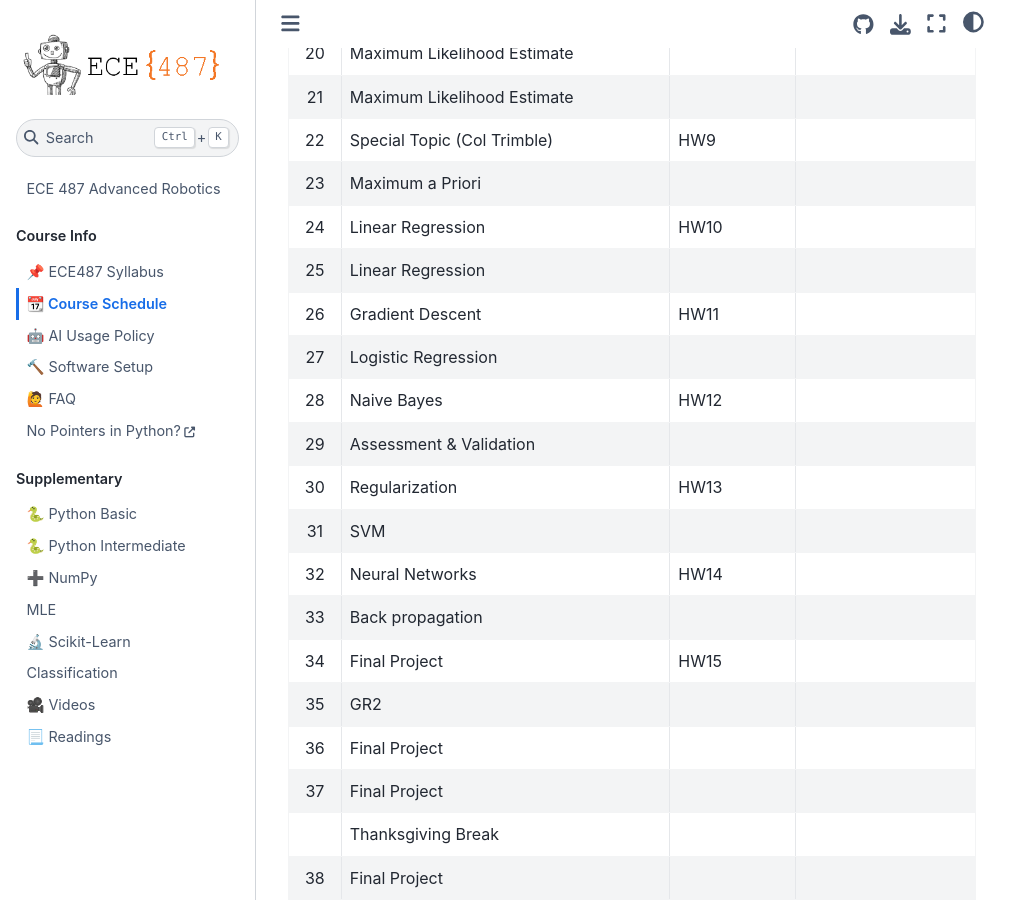
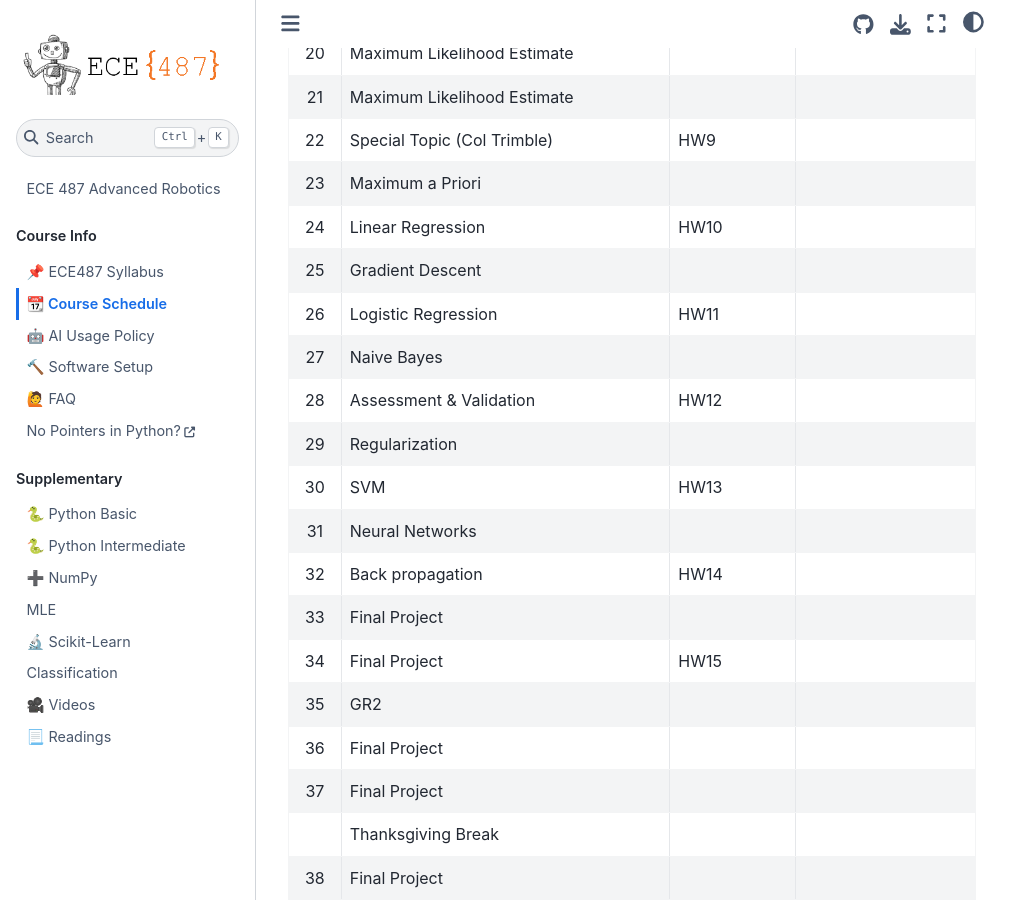
Before and after one commit to stanbaek/ece487, a Jupyter Book: the page built from docs/schedule.md, in a window 1280 px wide and 900 px high, scrolled down 1283 px. Shown: the whole window, without its empty margins (0-1031 px from the left). Built offline with Jupyter Book 1.0.4 settings and Sphinx 7.4.7 and the Sphinx Book theme 1.1.4, drawn with Linux system fonts in a browser that asks for light colours.

Commit message:
updated schedule

```diff
--- a/docs/schedule.md
+++ b/docs/schedule.md
@@ -36,15 +36,15 @@ Reading:
 |22 | Special Topic (Col Trimble)   | HW9        |
 |23 | Maximum a Priori              |            |
 |24 | Linear Regression             | HW10       |
-|25 | Linear Regression             |            |
-|26 | Gradient Descent              | HW11       |
-|27 | Logistic Regression           |            |
-|28 | Naive Bayes                   | HW12       |
-|29 | Assessment & Validation       |            |
-|30 | Regularization                | HW13       |
-|31 | SVM                           |            |
-|32 | Neural Networks               | HW14       |
-|33 | Back propagation              |            |
+|25 | Gradient Descent              |            |
+|26 | Logistic Regression           | HW11       |
+|27 | Naive Bayes                   |            |
+|28 | Assessment & Validation       | HW12       |
+|29 | Regularization                |            |
+|30 | SVM                           | HW13       |
+|31 | Neural Networks               |            |
+|32 | Back propagation              | HW14       |
+|33 | Final Project                 |            |
 |34 | Final Project                 | HW15       |
 |35 | GR2                           |            |
 |36 | Final Project                 |            |
```
